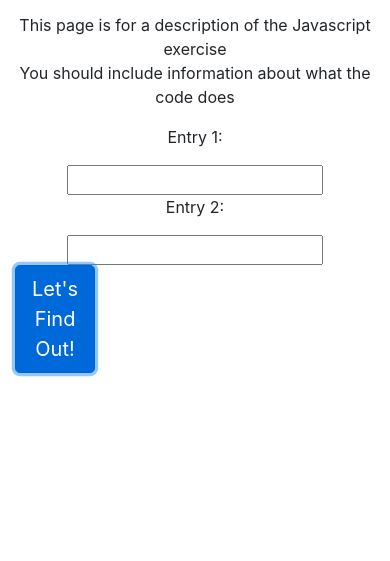
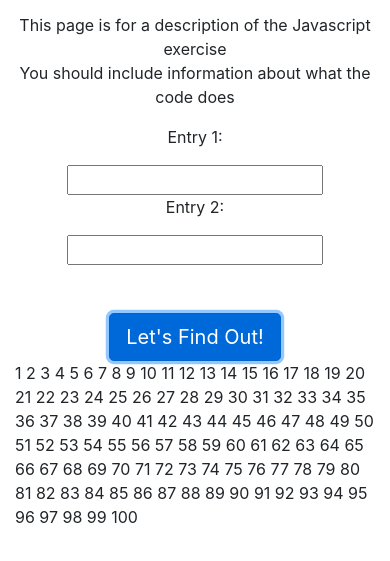
Before and after one commit to nwebb123/Fizz-Buzz-Challenge, a plain HTML site: page Index.html in a window 390 px wide. Both pictures are taken after a click on the button "Let's Find Out!". Shown: the part 241-802 px from the top of the page. Drawn offline with nearby package versions, Linux system fonts and the light colour scheme.

Commit message:
fixed js so it prints function

```diff
--- a/Index.html
+++ b/Index.html
@@ -8,7 +8,7 @@
     <meta name="description" content="">
     <meta name="author" content="">
 
-    <title>Coder Foundry MiniSite Template</title>
+    <title>FizzBuzz Challenge</title>
 
 
     <!-- Bootstrap core CSS -->
@@ -82,8 +82,8 @@
                 <input id="BuzzValue" />
             </div>
             <!--This is the button-->
-            <div class="col-3">
-                <button type="button" on-click="true" id="btnLetsFindOut" class="btn btn-primary btn-lg">Let's Find Out!</button>
+            <div class="col-lg-3 col-sm-3 mt-5">
+                <button type="button" id="btnLetsFindOut" class="btn btn-primary btn-lg">Let's Find Out!</button>
             </div>
         </div>
         <div class="row">
--- a/script.js
+++ b/script.js
@@ -4,7 +4,10 @@ document.getElementById("btnLetsFindOut").addEventListener("click", function ()
     let value1 = parseInt(document.getElementById("FizzValue").value);       //parseInt grabs the number out of the parameter and drop anything that's not a number
     let value2 = parseInt(document.getElementById("BuzzValue").value);
 
+    document.getElementById("results").innerHTML = FizzBuzzA(value1, value2);
+
 })
+
 
 
 
```
Also changed, not shown: Code.html (+2 -5 lines), Solve.html (+2 -2 lines). Lines whose indentation alone changed are shown as unchanged.
